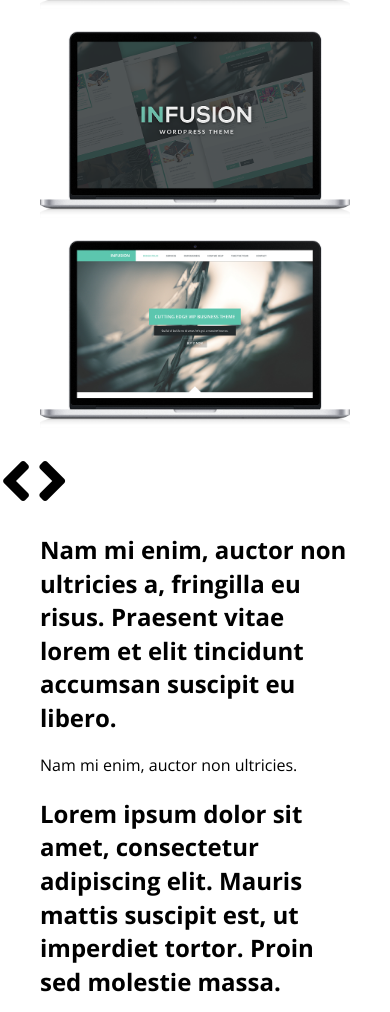
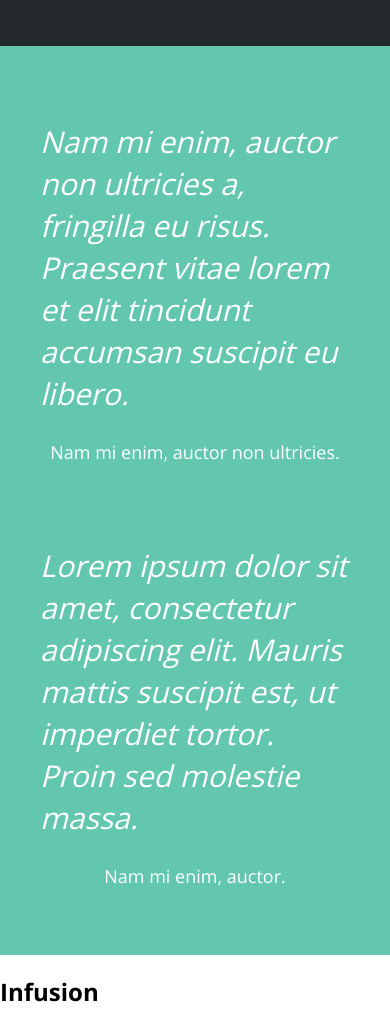
Before and after one commit to sycrot/infusion_courseweb, a plain HTML site: page index.html in a window 390 px wide. Shown: the part 9099-10111 px from the top of the page. Drawn offline with nearby package versions, Linux system fonts and the light colour scheme.

```diff
--- a/index.html
+++ b/index.html
@@ -142,20 +142,20 @@
           </div>
         </section>
 
-        <div>
-          <div>
+        <div class="laptop-slider">
+          <div class="slideshow">
             <figure><img alt="" src="img/slider/slide-01.png" /></figure>
             <figure><img alt="" src="img/slider/slide-02.png" /></figure>
             <figure><img alt="" src="img/slider/slide-01.png" /></figure>
             <figure><img alt="" src="img/slider/slide-02.png" /></figure>
-            <span class="prev"><i class="fas fa-angle-left fa-4x"></i></span>
-            <span class="next"><i class="fas fa-angle-right fa-4x"></i></span>
+            <span class="prev" style="display: none;"><i class="fas fa-angle-left fa-4x"></i></span>
+            <span class="next" style="display: none;"><i class="fas fa-angle-right fa-4x"></i></span>
           </div>
         </div>
 
-        <section>
+        <section class="quote-container">
 
-          <div>
+          <div class="quote-slideshow">
             <figure>
               <h2>Nam mi enim, auctor non ultricies a, fringilla eu risus. Praesent vitae lorem et elit tincidunt accumsan suscipit eu libero. </h2>
               <figcaption>
@@ -170,8 +170,8 @@
             </figure>
           </div>
 
-          <span class="prev"><i class="fas fa-angle-left fa-2x"></i></span>
-          <span class="next"><i class="fas fa-angle-right fa-2x"></i></span>
+          <span class="prev" style="display: none;"><i class="fas fa-angle-left fa-2x"></i></span>
+          <span class="next" style="display: none;"><i class="fas fa-angle-right fa-2x"></i></span>
 
         </section>
 
--- a/style/main.css
+++ b/style/main.css
@@ -205,3 +205,38 @@
     display: block;
     width: 100%;
 }
+
+/* LAPTOP SLIDER */
+.laptop-slider {
+    background-color: #242a2c;
+    padding: 125px 0 100px;
+    width: 100%;
+    overflow: auto;
+}
+.slideshow {
+    white-space: nowrap;
+}
+.slideshow figure {
+    display: inline-block;
+}
+
+/* QUOTE */
+.quote-container {
+    background-color: #63c6ae;
+    padding: 50px 0;
+    border-bottom: 12px solide #48b9a1;
+}
+.quote-slideshow h2{
+    color: #fff;
+    font-size: 30px;
+    font-style: italic;
+    font-weight: normal;
+}
+.no-js .quote-slideshow figure + figure{
+    margin-top: 5em;
+}
+.quote-slideshow figcaption {
+    color: #fff;
+    text-align: center;
+    font-size: 18px;
+}
```
